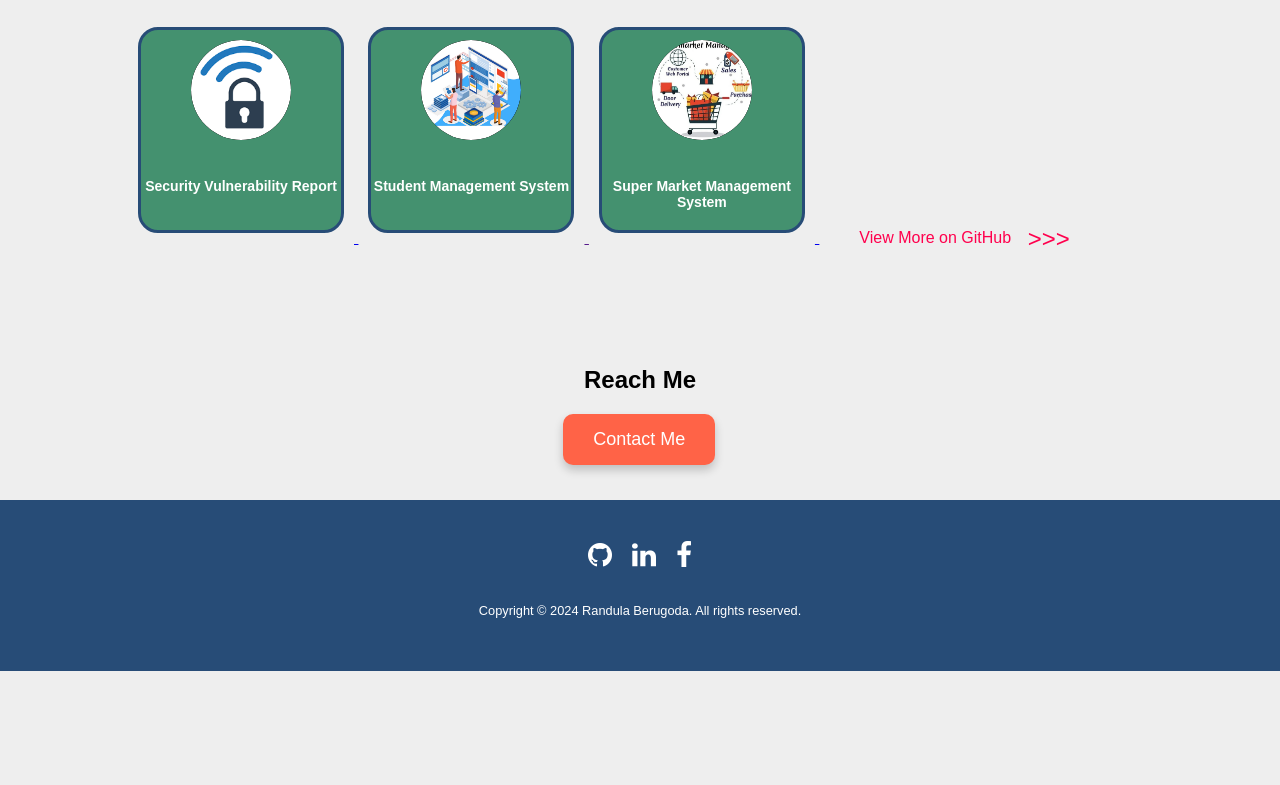
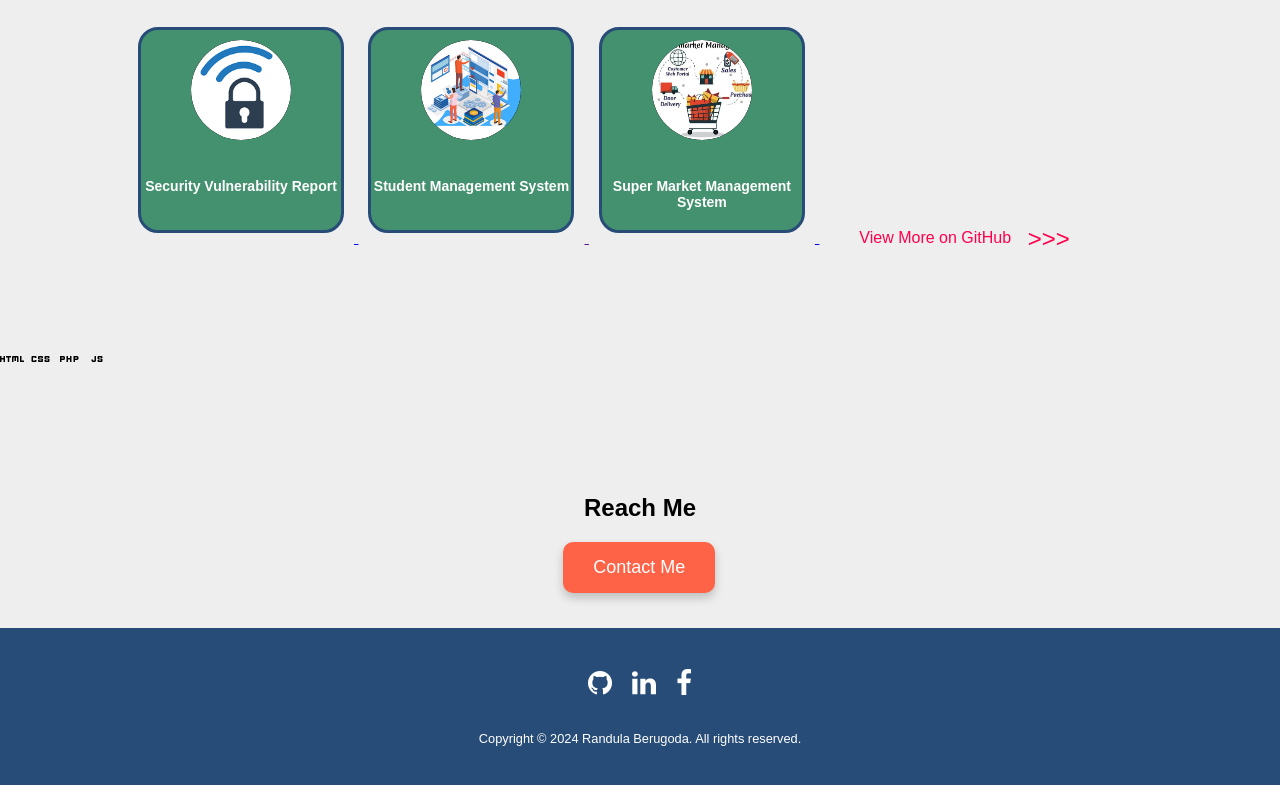
Before and after one commit to randulaberugoda/randulaberugoda.github.io, a plain HTML site: page index.html in a window 1280 px wide. Shown: the part 1154-1939 px from the top of the page. Before the commit the page ends 1825 px from the top, so only its background shows below. Drawn offline with nearby package versions, Linux system fonts and the light colour scheme; a web font is replaced by a local one.

Commit message:
index.html

```diff
--- a/index.html
+++ b/index.html
@@ -5,6 +5,7 @@
     <meta name="viewport" content="width=device-width, initial-scale=1.0">
     <link rel="stylesheet" href="https://cdnjs.cloudflare.com/ajax/libs/font-awesome/4.7.0/css/font-awesome.min.css">
     <link rel="stylesheet" href="https://fonts.googleapis.com/css?family=Your+Desired+Font&display=swap">
+	<link rel="stylesheet" href="https://fonts.googleapis.com/css2?family=Material+Symbols+Outlined:opsz,wght,FILL,GRAD@20..48,100..700,0..1,-50..200" />
     <title>Portfolio</title>
     <link rel="stylesheet" href="css.css">
 </head>
@@ -97,13 +98,17 @@
 							</div>
 						</a>
 
-
 				<a href="https://github.com/randulaberugoda" class="github-button">View More on GitHub</a>
-
-
             </div>
         </div>
     </section>
+
+	 <section id="icons">
+	<span class="material-symbols-outlined">html</span>
+	<span class="material-symbols-outlined">css</span>
+	<span class="material-symbols-outlined">php</span>
+	<span class="material-symbols-outlined">javascript</span>
+	</section>
 
     <section id="contact">
         <div class="container">
```
